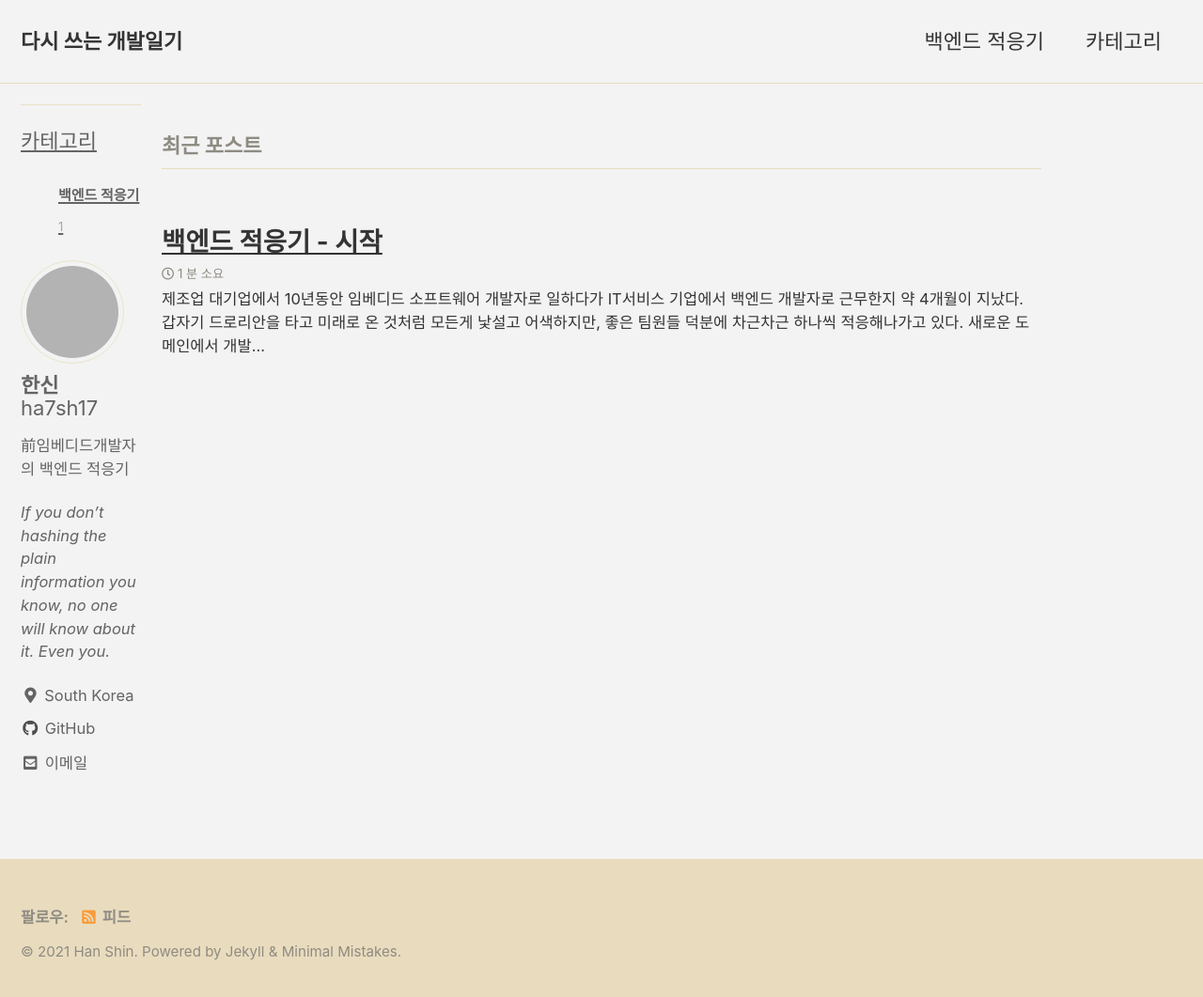
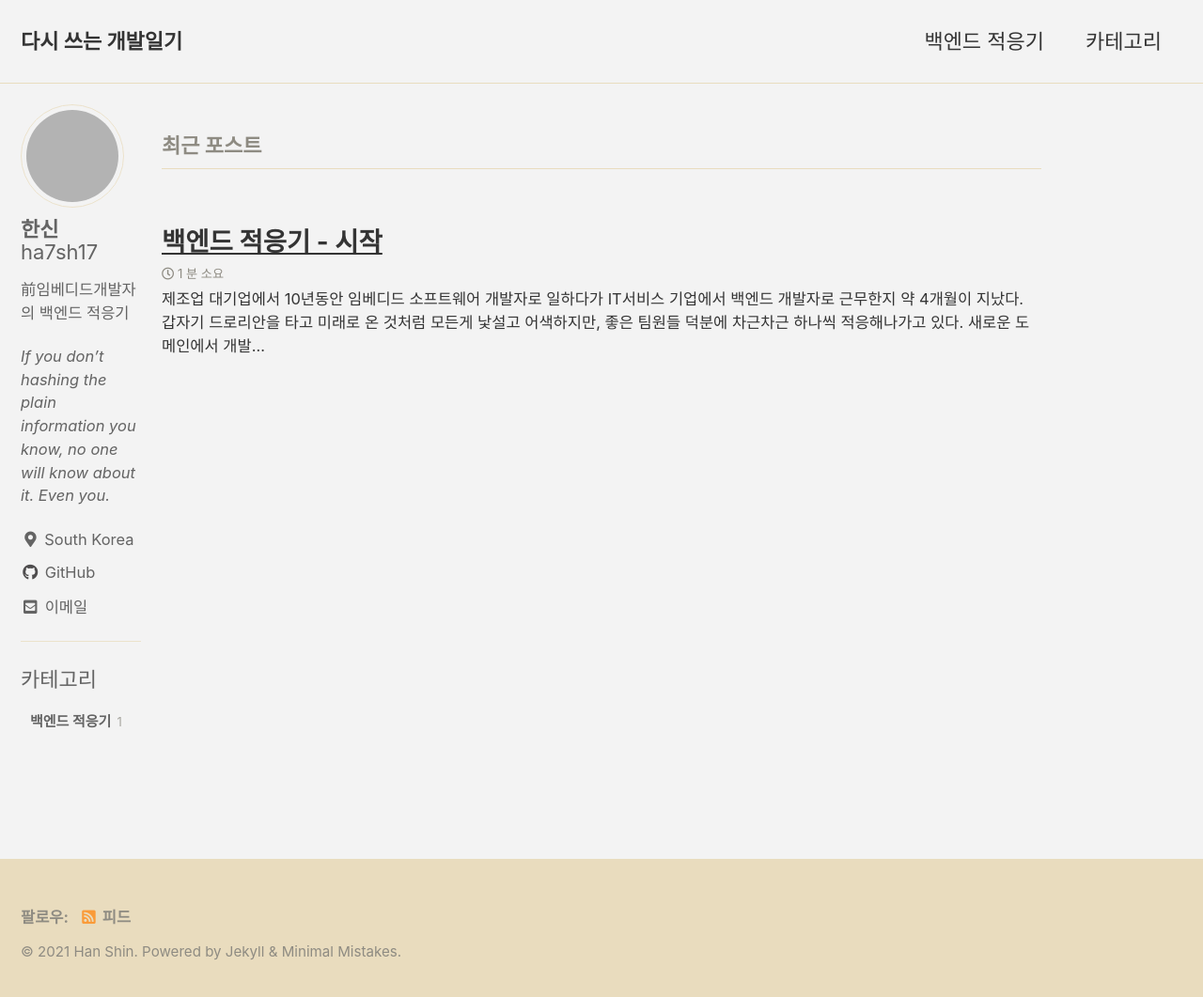
Before and after one commit to ha7sh17/ha7sh17.github.io, a Jekyll site: the page built from index.html, in a window 1280 px wide and 1069 px high. Shown: the top 1061 px of the window at 94% size. Built offline with Jekyll 4.4.1, drawn with Linux system fonts in a browser that asks for light colours; cached includes are drawn as plain includes; the list of posts is cut into pages by our own code; grey boxes are pictures that could not be loaded.

Commit message:
Move category rollback to down

```diff
--- a/_includes/author-profile.html
+++ b/_includes/author-profile.html
@@ -2,7 +2,7 @@
 {% assign author = site.data.authors[author] | default: author %}
 
 <div itemscope itemtype="https://schema.org/Person">
-  {% include author-profile-custom-links.html %}
+
   {% if author.avatar %}
     <div class="author__avatar">
       {% if author.home %}
@@ -252,6 +252,7 @@
         </li>
       {% endif %}
 
+      {% include author-profile-custom-links.html %}
     </ul>
   </div>
 </div>
```
